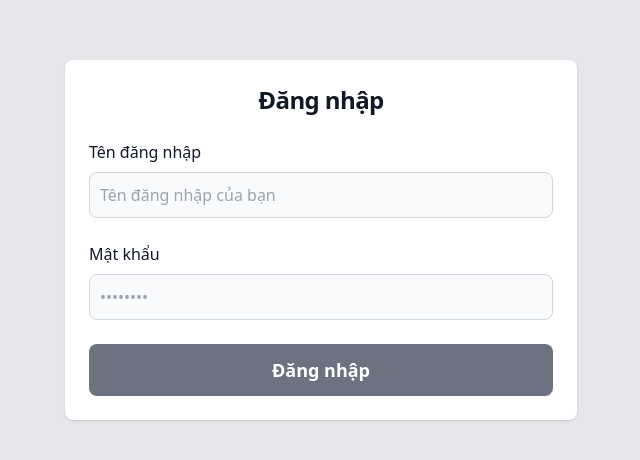
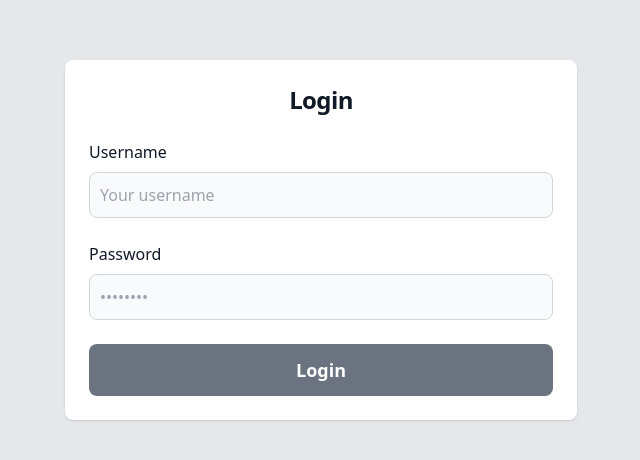
Before and after one commit to huyentrang2904/Admin_Cosmetic, a Next.js app in the folder admin/: page / in a window 1280 px wide. Shown: the part 160-620 px from the top of the page, without its empty margins (319-959 px from the left). Built offline with nearby package versions, Linux system fonts and the light colour scheme.

Commit message:
add toast and chagne to english

```diff
--- a/admin/components/Auth/LoginForm.js
+++ b/admin/components/Auth/LoginForm.js
@@ -1,7 +1,8 @@
 import { useForm } from "react-hook-form";
-import { useRouter } from "next/router";
 import { login } from "@/state/Auth/Action"
 import { useDispatch } from "react-redux";
+import { ToastContainer } from "react-toastify";
+import 'react-toastify/dist/ReactToastify.css'
 
 export default function LoginForm() {
   const dispatch = useDispatch()
@@ -12,23 +13,24 @@ export default function LoginForm() {
   return (
     <div id='root'>
       <section className="bg-gray-200 dark:bg-gray-900">
+        <ToastContainer />
         <div className="flex flex-col items-center justify-center px-6 py-8 mx-auto md:h-screen">
           <div className=" bg-white rounded-lg shadow dark:border md:mt-0 sm:max-w-md min-w-[512px] xl:p-0">
             <div className="w-full p-6 space-y-4 md:space-y-6">
               <h1 className="text-xl font-bold leading-tight tracking-tight text-center text-gray-900 md:text-2xl dark:text-white">
-                Đăng nhập
+                Login
               </h1>
               <form className="md:space-y-6" onSubmit={handleSubmit(onSubmit)} action="#">
                 <div>
-                  <label className="block mb-2 font-medium text-gray-900 dark:text-white">Tên đăng nhập</label>
-                  <input {...register("usernameOrEmail")} required type="text" className="bg-gray-50 border border-gray-300 text-gray-900 rounded-lg focus:ring-primary-600 focus:border-primary-600 block w-full p-2.5 dark:bg-gray-700 dark:border-gray-600 dark:placeholder-gray-400 dark:text-white dark:focus:ring-blue-500 dark:focus:border-blue-500" placeholder="Tên đăng nhập của bạn" />
+                  <label className="block mb-2 font-medium text-gray-900 dark:text-white">Username</label>
+                  <input {...register("usernameOrEmail")} required type="text" className="bg-gray-50 border border-gray-300 text-gray-900 rounded-lg focus:ring-primary-600 focus:border-primary-600 block w-full p-2.5 dark:bg-gray-700 dark:border-gray-600 dark:placeholder-gray-400 dark:text-white dark:focus:ring-blue-500 dark:focus:border-blue-500" placeholder="Your username" />
                 </div>
                 <div>
-                  <label className="block mb-2 font-medium text-gray-900 dark:text-white">Mật khẩu</label>
-                  <input {...register("password")} type="password" placeholder="••••••••" className="bg-gray-50 border border-gray-300 text-gray-900 rounded-lg focus:ring-primary-600 focus:border-primary-600 block w-full p-2.5 dark:bg-gray-700 dark:border-gray-600 dark:placeholder-gray-400 dark:text-white dark:focus:ring-blue-500 dark:focus:border-blue-500" />
+                  <label className="block mb-2 font-medium text-gray-900 dark:text-white">Password</label>
+                  <input {...register("password")} required type="password" placeholder="••••••••" className="bg-gray-50 border border-gray-300 text-gray-900 rounded-lg focus:ring-primary-600 focus:border-primary-600 block w-full p-2.5 dark:bg-gray-700 dark:border-gray-600 dark:placeholder-gray-400 dark:text-white dark:focus:ring-blue-500 dark:focus:border-blue-500" />
                 </div>
 
-                <button type="submit" className="w-full px-5 py-3 mt-6 text-lg font-semibold text-center text-white bg-gray-500 rounded-lg hover:bg-gray-400">Đăng nhập</button>
+                <button type="submit" className="w-full px-5 py-3 mt-6 text-lg font-semibold text-center text-white bg-gray-500 rounded-lg hover:bg-gray-400">Login</button>
               </form>
             </div>
           </div>
```
